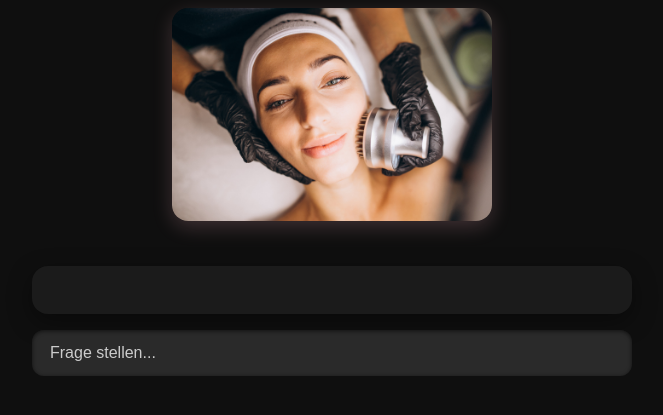
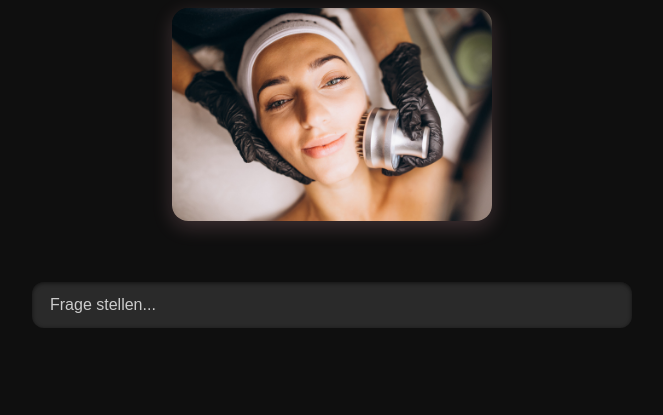
Before and after one commit to AzizaAziz101/6666, a website: page public/index.html in a window 1280 px wide. Shown: the part 117-532 px from the top of the page, without its empty margins (308-971 px from the left). Drawn offline with Linux system fonts and the light colour scheme.

Commit message:
Initial commit

```diff
--- a/public/index.html
+++ b/public/index.html
@@ -60,16 +60,15 @@
     }
 
     #chat {
-      width: 100%;
-      max-width: 600px;
-      background-color: var(--card);
-      padding: 24px;
-      border-radius: 16px;
-      box-shadow: 0 8px 24px rgba(0, 0, 0, 0.4);
-      overflow-y: auto;
-      max-height: 400px;
-      margin-bottom: 16px;
-    }
+  width: 100%;
+  max-width: 600px;
+  padding: 0; /* Kein Innenabstand */
+  border-radius: 0; /* Keine Rundung */
+  background-color: transparent; /* Kein Hintergrund */
+  box-shadow: none; /* Kein Schatten */
+  margin-bottom: 16px;
+}
+
 
     .msg {
       margin-bottom: 16px;
```
